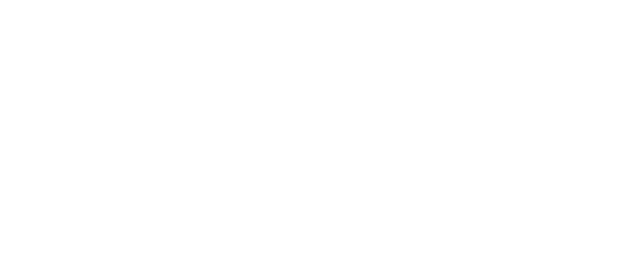
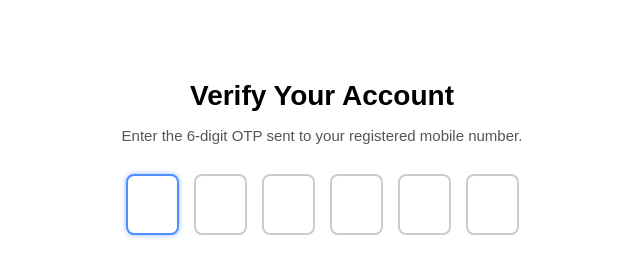
Before and after one commit to acciojob/OTP-SnehaM27, a website: page main.html in a window 1280 px wide. Shown: the whole page, without its empty margins (318-958 px from the left). Drawn offline with Linux system fonts and the light colour scheme.

Commit message:
created a submission

```diff
--- a/main.html
+++ b/main.html
@@ -1,16 +1,25 @@
 <!DOCTYPE html>
-
 <html>
 
 <head>
-	<link rel="stylesheet" href="styles.css">
+	<link rel="stylesheet" href="styles.css" />
 </head>
 
 <body>
-	<!-- the entire body must be written by student -->
-    <script type="text/javascript" src="./script.js">
-</script>
 
+    <h1 id="verification_heading">Verify Your Account</h1>
+    <p id="verification_subtext">Enter the 6-digit OTP sent to your registered mobile number.</p>
+
+    <div class="code-container">
+        <input type="text" maxlength="1" class="code" />
+        <input type="text" maxlength="1" class="code" />
+        <input type="text" maxlength="1" class="code" />
+        <input type="text" maxlength="1" class="code" />
+        <input type="text" maxlength="1" class="code" />
+        <input type="text" maxlength="1" class="code" />
+    </div>
+
+    <script type="text/javascript" src="./script.js"></script>
 </body>
 
 </html>
--- a/script.js
+++ b/script.js
@@ -1 +1,23 @@
 //your JS code here. If required.
+const inputs = document.querySelectorAll(".code");
+
+inputs[0].focus();
+
+inputs.forEach((input, index) => {
+    input.addEventListener("input", () => {
+        input.value = input.value.replace(/[^0-9]/g, ""); // allow only digits
+
+        if (input.value && index < inputs.length - 1) {
+            inputs[index + 1].focus();
+        }
+    });
+
+    input.addEventListener("keydown", (e) => {
+        if (e.key === "Backspace") {
+            if (input.value === "" && index > 0) {
+                inputs[index - 1].value = "";
+                inputs[index - 1].focus();
+            }
+        }
+    });
+});
--- a/styles.css
+++ b/styles.css
@@ -1 +1,39 @@
 /*  your css code here. If applicable */
+body {
+    font-family: Arial, sans-serif;
+    text-align: center;
+    margin-top: 80px;
+}
+
+#verification_heading {
+    font-size: 28px;
+    margin-bottom: 10px;
+}
+
+#verification_subtext {
+    font-size: 15px;
+    color: #555;
+    margin-bottom: 30px;
+}
+
+.code-container {
+    display: flex;
+    justify-content: center;
+    gap: 15px;
+    margin-top: 20px;
+}
+
+.code {
+    width: 45px;
+    height: 55px;
+    font-size: 28px;
+    text-align: center;
+    border: 2px solid #ccc;
+    border-radius: 8px;
+    outline: none;
+}
+
+.code:focus {
+    border-color: #4d90fe;
+    box-shadow: 0px 0px 5px rgba(77, 144, 254, 0.6);
+}
```
